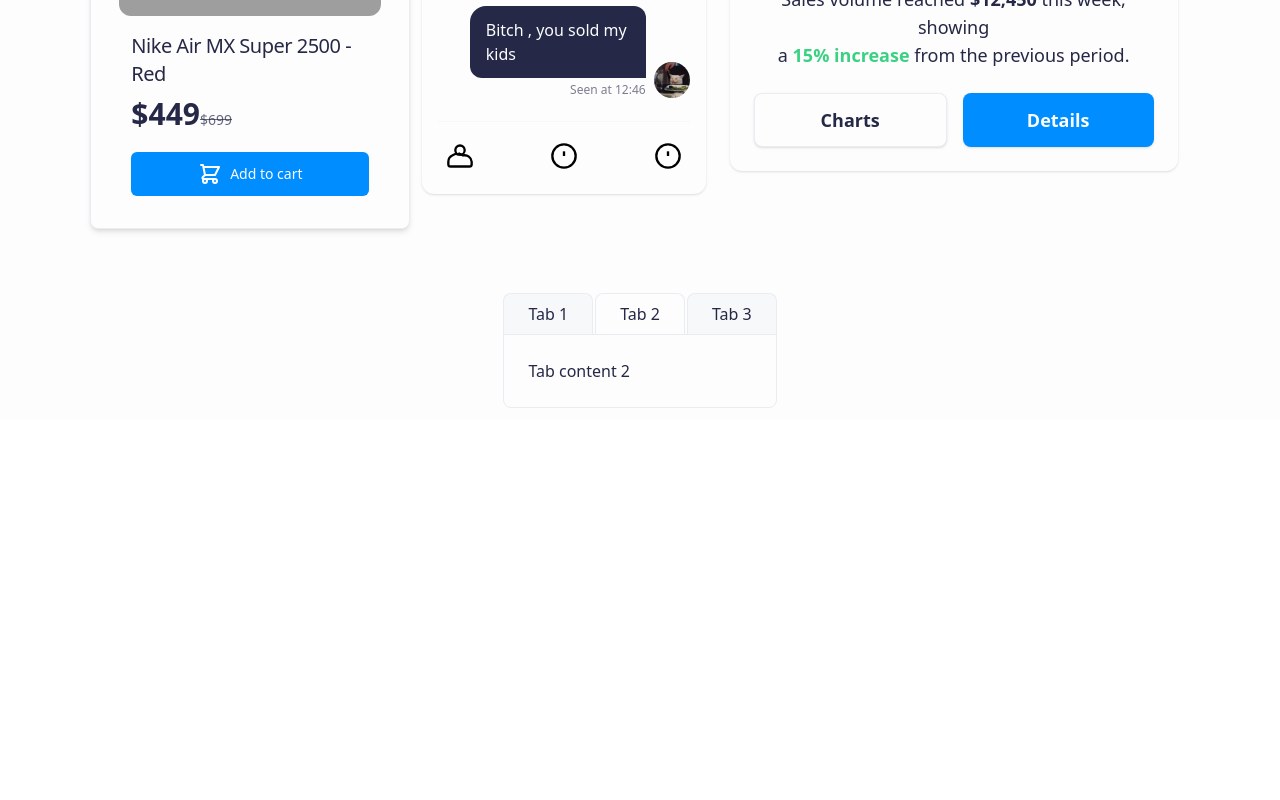
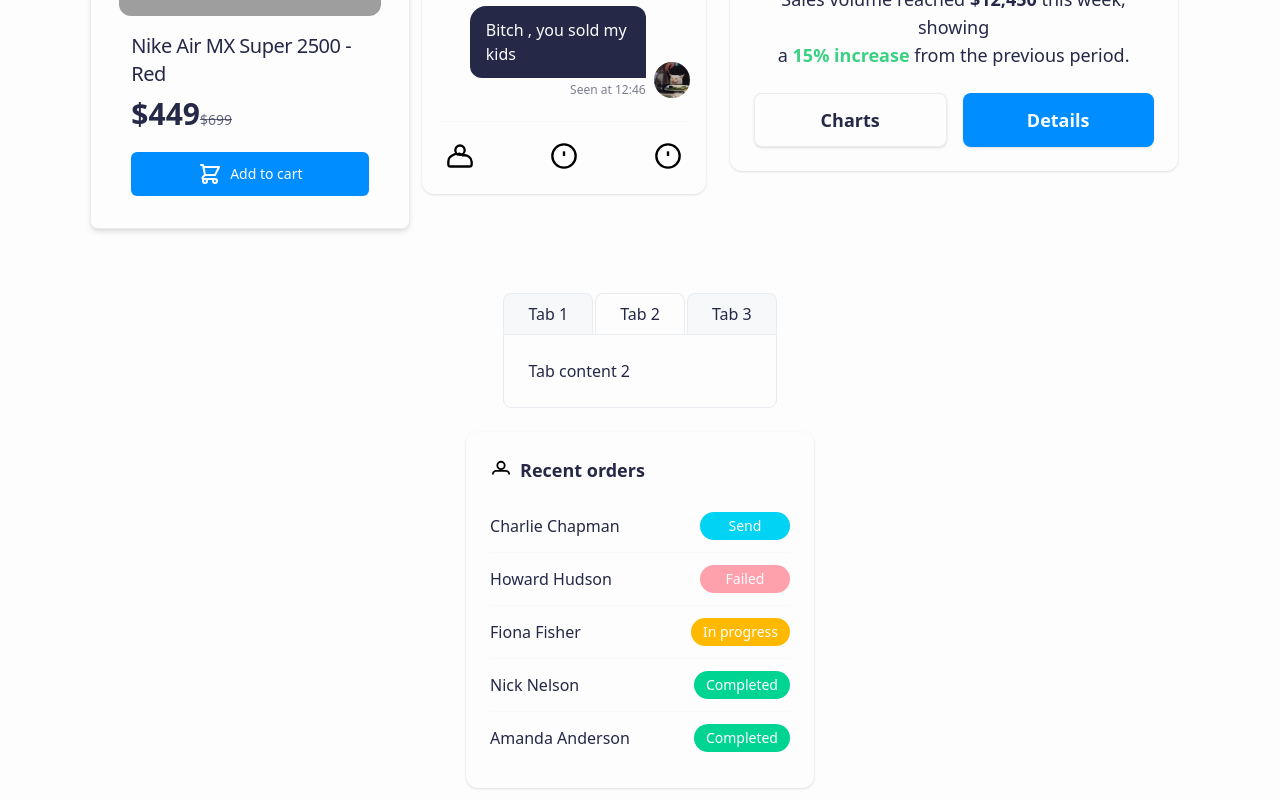
Before and after one commit to saarang2003/Switch-it, a Next.js app: page / in a window 1280 px wide. Shown: the part 545-1345 px from the top of the page. Before the commit the page ends 965 px from the top, so only its background shows below. Built offline with nearby package versions, Linux system fonts and the light colour scheme; grey boxes are pictures that could not be loaded.

Commit message:
completed order components

```diff
--- a/app/_component/Chat.tsx
+++ b/app/_component/Chat.tsx
@@ -17,7 +17,7 @@ const messages: Message[] = [
     text: "It's over for you",
     time: "12:45",
     sender: "them",
-    name: "Obi-Wan Kenobi",
+    name: "Liza",
     avatar: "/asset/girl.png",
   },
   {
--- /dev/null
+++ b/app/_component/Order.tsx
@@ -0,0 +1,55 @@
+import React from "react";
+
+type OrderStatus = "Send" | "Failed" | "In progress" | "Completed";
+
+interface Order {
+  id: number;
+  name: string;
+  status: OrderStatus;
+}
+
+const orders: Order[] = [
+  { id: 1, name: "Charlie Chapman", status: "Send" },
+  { id: 2, name: "Howard Hudson", status: "Failed" },
+  { id: 3, name: "Fiona Fisher", status: "In progress" },
+  { id: 4, name: "Nick Nelson", status: "Completed" },
+  { id: 5, name: "Amanda Anderson", status: "Completed" },
+];
+
+const statusStyles: Record<OrderStatus, string> = {
+  Send: "bg-cyan-400 text-white",
+  Failed: "bg-rose-300 text-white",
+  "In progress": "bg-amber-400 text-white",
+  Completed: "bg-emerald-400 text-white",
+};
+
+const Order: React.FC = () => {
+  return (
+    <div className="bg-base-100 rounded-xl shadow p-6 max-w-md w-full mx-auto">
+      <div className="flex items-center mb-4 gap-2">
+        <svg width={22} height={22} fill="none" stroke="currentColor" strokeWidth={2} viewBox="0 0 24 24">
+          <path d="M3 17a4 4 0 0 1 4-4h10a4 4 0 0 1 4 4" />
+          <circle cx={12} cy={7} r={4} />
+        </svg>
+        <span className="font-semibold text-base-content text-lg">Recent orders</span>
+      </div>
+      <ul>
+        {orders.map((order) => (
+          <li
+            key={order.id}
+            className="flex items-center justify-between gap-x-16 py-3 border-b last:border-b-0 border-base-200"
+          >
+            <span className="text-base-content">{order.name}</span>
+            <span
+              className={`px-3 py-1 rounded-full text-sm font-medium min-w-[90px] text-center ${statusStyles[order.status]}`}
+            >
+              {order.status}
+            </span>
+          </li>
+        ))}
+      </ul>
+    </div>
+  );
+};
+
+export default Order;
--- a/app/page.tsx
+++ b/app/page.tsx
@@ -3,6 +3,7 @@ import Chart from "./_component/Chart";
 import Chat from "./_component/Chat";
 import Container from "./_component/Container";
 import Input from "./_component/Input";
+import Order from "./_component/Order";
 import ProductCard from "./_component/ProductCard";
 import RatingCard from "./_component/RatingCard";
 import Tabs from "./_component/Tabs";
@@ -40,6 +41,10 @@ export default function Home() {
       <Tabs/>
       </Wrapper>
 
+             <Wrapper>
+      <Order/>
+      </Wrapper>
+
 
   </Container>
 
```
Also changed, not shown: app/_component/Tabs.tsx (line endings or trailing spaces).
